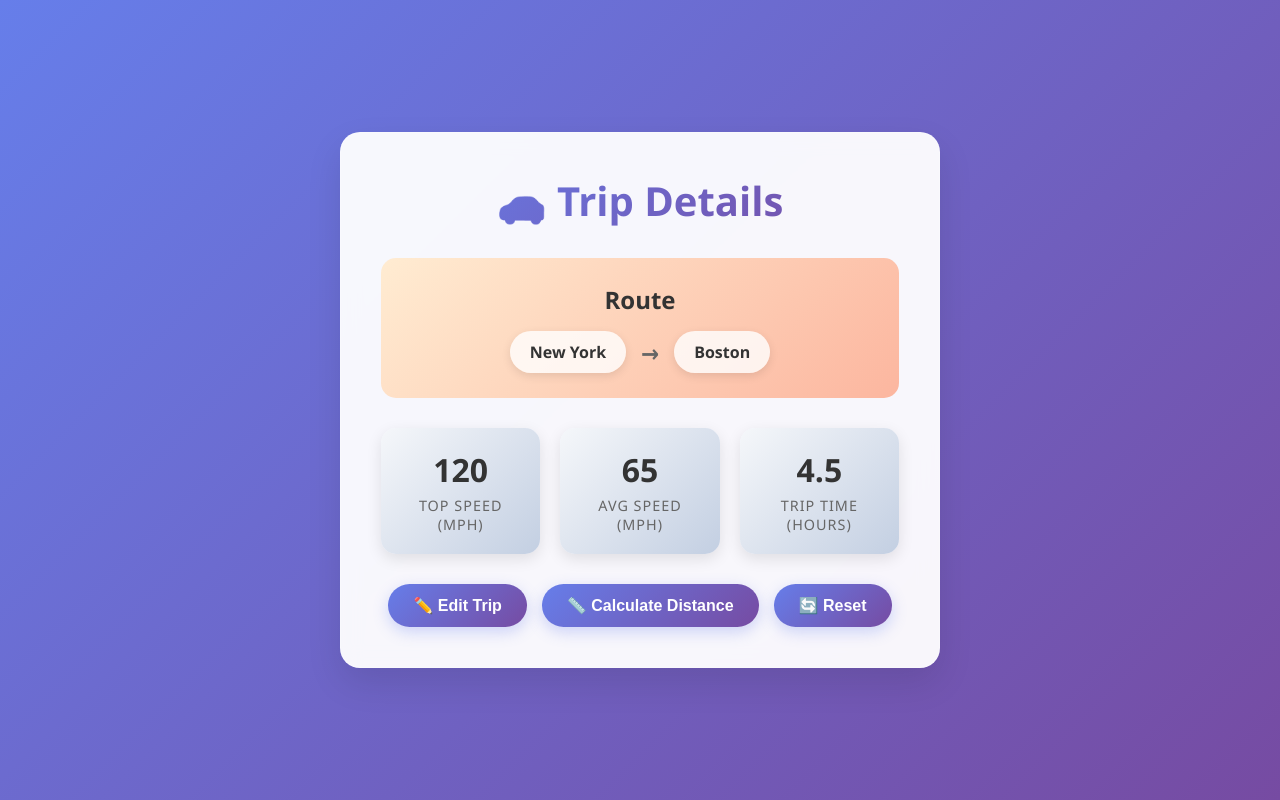
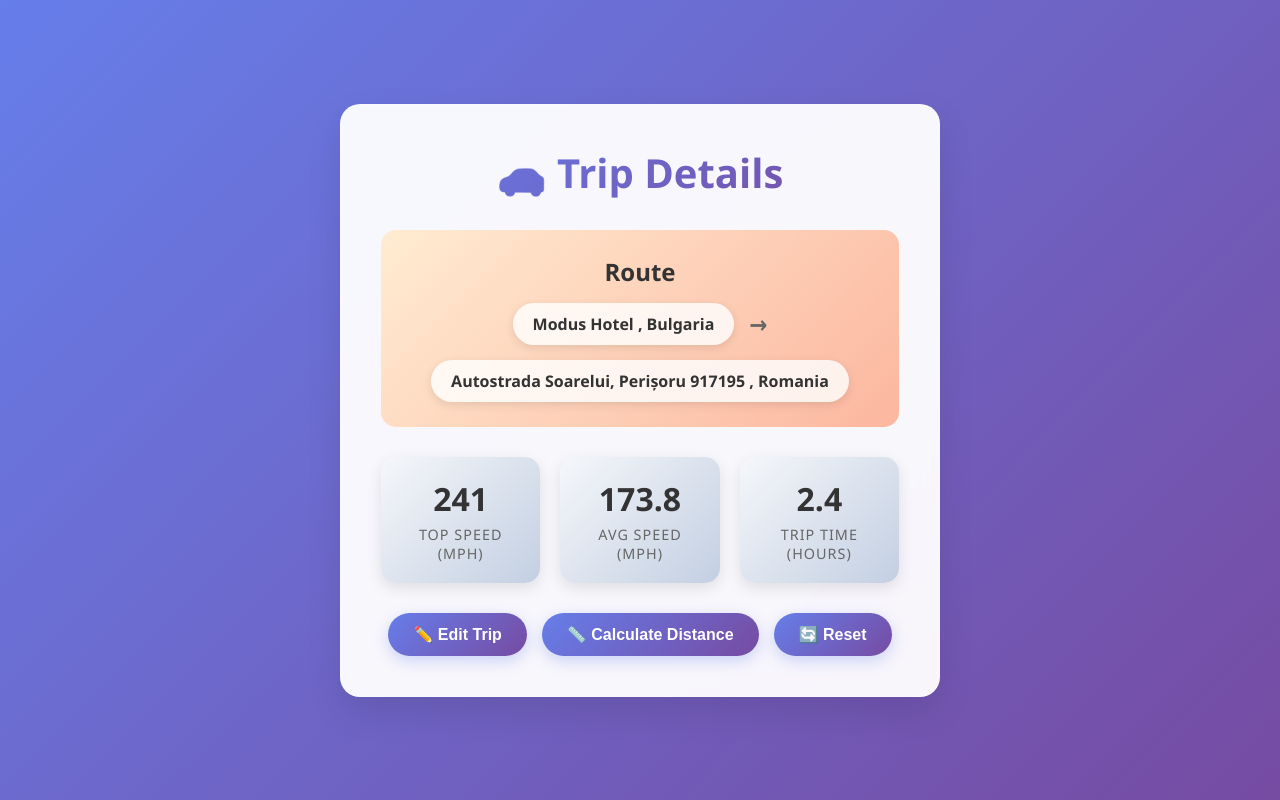
Before and after one commit to kisueer/Trip-Planner, a plain HTML site: page index.html in a window 1280 px wide. Drawn offline with Linux system fonts and the light colour scheme.

Commit message:
Update index.html

```diff
--- a/index.html
+++ b/index.html
@@ -293,11 +293,11 @@
     <script>
         // ===== EDIT THESE VALUES TO CHANGE TRIP DETAILS =====
         let tripData = {
-            from: "New York",
-            to: "Boston",
-            topSpeed: 120,
-            avgSpeed: 65,
-            tripTime: 4.5
+            from: "Modus Hotel , Bulgaria",
+            to: "Autostrada Soarelui, Perișoru 917195 , Romania",
+            topSpeed: 241,
+            avgSpeed: 173.8,
+            tripTime: 2.4
         };
         // ===================================================
 
```
